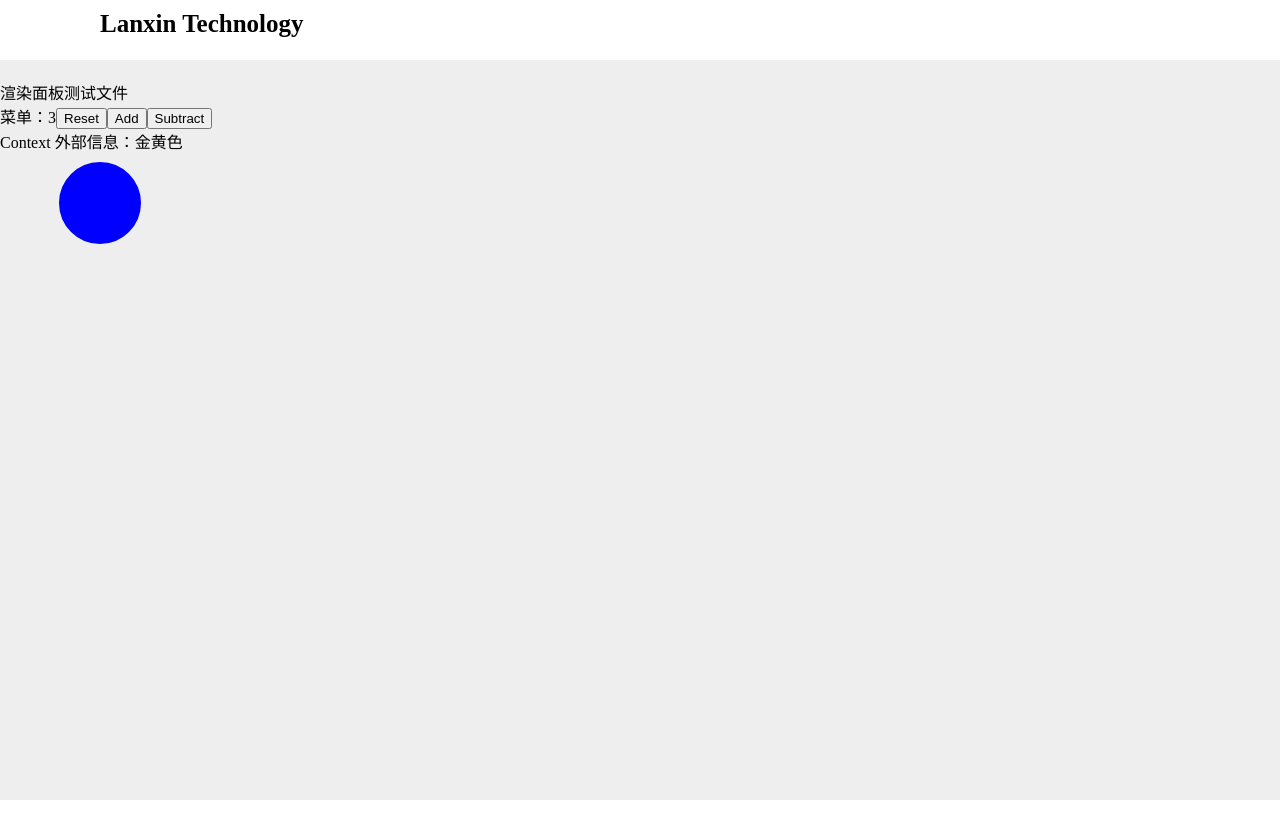
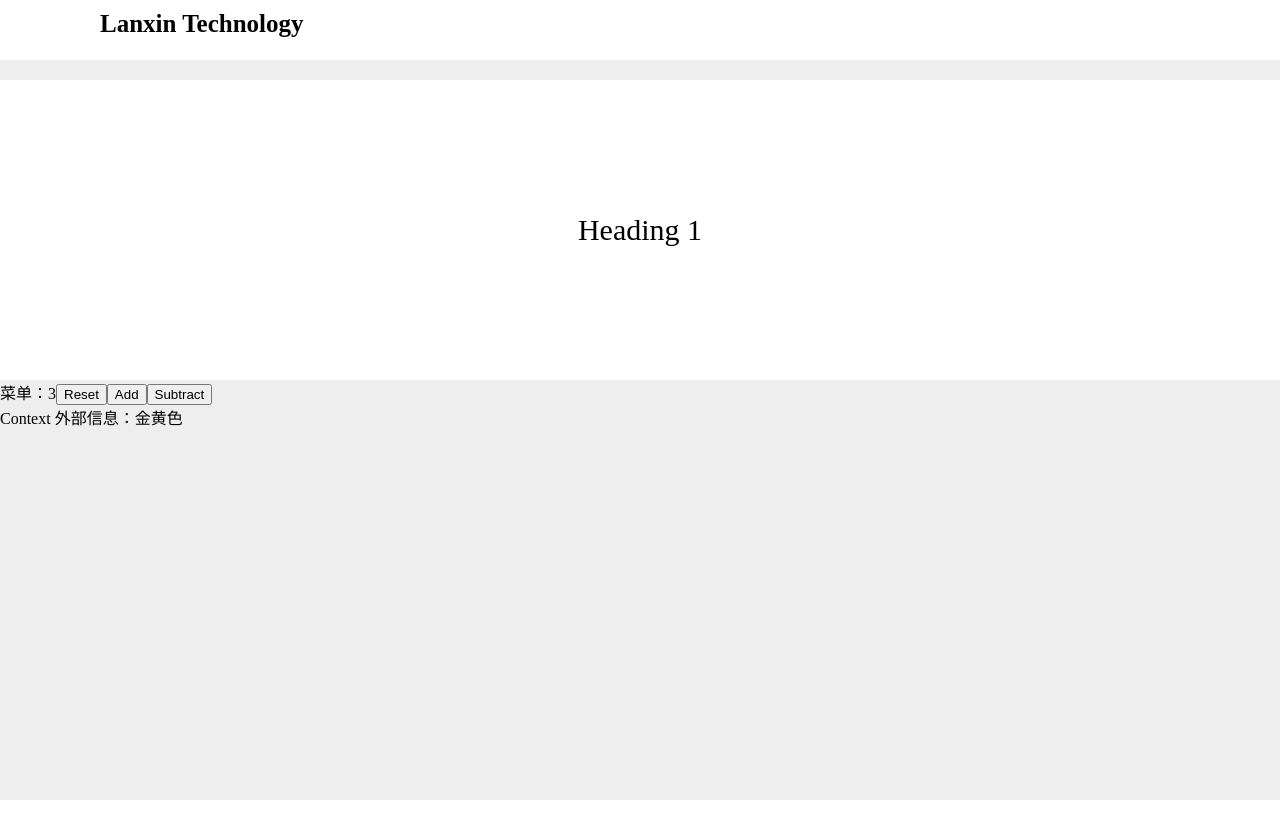
Before and after one commit to liushuxin/learnbootstrap, a React app: page / in a window 1280 px wide. Shown: the top 838 px of the page. Before the commit the page ends 800 px from the top, so only its background shows below. Built offline with nearby package versions, Linux system fonts and the light colour scheme.

Commit message:
fix date

```diff
--- /dev/null
+++ b/src/components/Slider/index.less
@@ -0,0 +1,8 @@
+.slider-wrapper{
+    display:flex;
+    height:300px;
+    background: #fff;
+    font-size: 30px;
+    justify-content: center;
+    align-items: center;
+}
--- /dev/null
+++ b/src/components/Slider/index.tsx
@@ -0,0 +1,10 @@
+import * as React from 'react';
+import './index.less';
+const Slider = (props:any) => {
+    return <div className="slider-wrapper">
+        Heading 1
+
+    </div>
+
+}
+export default Slider;
--- a/src/components/menu/index.tsx
+++ b/src/components/menu/index.tsx
@@ -48,7 +48,7 @@ const Menu = (props: any) => {
 
 
     },[]);
-    return <div>
+    return <div className="menu-wrapper">
 
         菜单：{state1.count}
         <button onClick={() => dispatch({ type: 'reset' })}>
--- a/src/components/menu/itemMenu.tsx
+++ b/src/components/menu/itemMenu.tsx
@@ -24,15 +24,16 @@ class ItemMenu extends React.Component<any,any> {
             <div>
                 Context 外部信息：{this.context}
             </div>
-            <svg width="100%" height="100%" version="1.1"
-                xmlns="http://www.w3.org/2000/svg">
 
-                <circle cx="100" cy="50" r="40" stroke={data}
-                    strokeWidth="2" fill={data} />
-
-            </svg>
 
             </div>
     }
 }
 export default ItemMenu;
+{/* <svg width="100%" height="100%" version="1.1"
+    xmlns="http://www.w3.org/2000/svg">
+
+    <circle cx="100" cy="50" r="40" stroke={data}
+        strokeWidth="2" fill={data} />
+
+</svg> */}
--- a/src/index.less
+++ b/src/index.less
@@ -21,8 +21,14 @@ html,body,#app{
 
     }
     .lanxin-content-wrapper{
-        width:100%;
-        height:200px;
+        display: flex;
+        flex-direction: column;
+        width: 100%;
+        height: 800px;
         padding-top: 80px;
+        .menu-wrapper{
+            flex:1,
+
+        }
     }
 }
--- a/src/index.tsx
+++ b/src/index.tsx
@@ -2,6 +2,7 @@ import * as React from 'react';
 import * as ReactDOM from 'react-dom';
 import './index.less';
 import Menu from './components/menu/index';
+import Slider from './components/Slider';
 import getThemeContext from './components/themeContext';
 const ThemeContext = getThemeContext();
 class App extends React.Component<any,any>{
@@ -14,8 +15,9 @@ class App extends React.Component<any,any>{
         <span className="header-title">Lanxin Technology</span>
       </div>
       <div className="lanxin-content-wrapper">
-            渲染面板测试文件
-             <ThemeContext.Provider value="金黄色">
+        <Slider></Slider>
+
+          <ThemeContext.Provider value="金黄色">
           <Menu/>
         </ThemeContext.Provider>
       </div>
```
